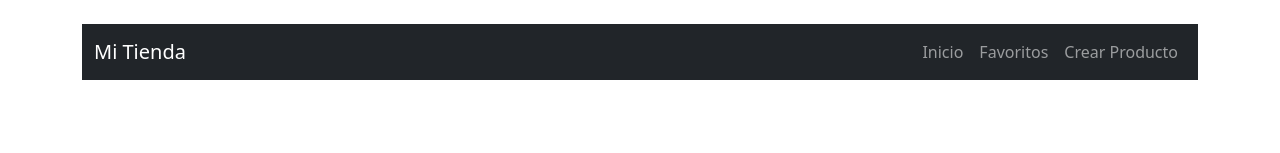
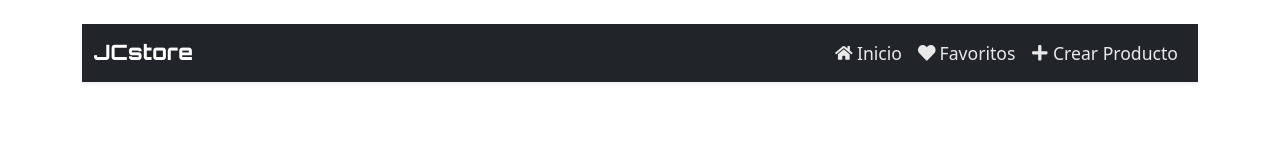
Before and after one commit to Alexander-Ajalla/PV-TP-Integrador-Grupo09, a React (Vite) app: page / in a window 1280 px wide. Shown: the top 153 px of the page. Built offline with nearby package versions, Linux system fonts and the light colour scheme; no server answers; grey boxes are pictures that could not be loaded.

Commit message:
Agregando estilos a NavBar

```diff
--- a/index.html
+++ b/index.html
@@ -4,6 +4,7 @@
     <meta charset="UTF-8" />
     <link rel="icon" type="image/svg+xml" href="/vite.svg" />
     <meta name="viewport" content="width=device-width, initial-scale=1.0" />
+    <link href="https://fonts.googleapis.com/css2?family=Orbitron:wght@500&display=swap" rel="stylesheet">
     <title>TP FINAL</title>
   </head>
   <body>
--- a/src/components/NavBar.jsx
+++ b/src/components/NavBar.jsx
@@ -1,25 +1,40 @@
 import React from 'react';
 import { Link } from 'react-router-dom';
+import { FaHome, FaHeart, FaPlus } from 'react-icons/fa';
+import '../css/NavBar.css'
 
 const Navbar = () => {
   return (
-    <nav className="navbar navbar-expand-lg navbar-dark bg-dark">
+    <nav className="navbar navbar-expand-lg navbar-dark bg-dark shadow-sm">
       <div className="container">
-        <Link className="navbar-brand" to="/">Mi Tienda</Link>
-        <button className="navbar-toggler" type="button" data-bs-toggle="collapse" data-bs-target="#navbarNav">
+        <Link className="navbar-brand fw-bold" to="/">
+           JCstore
+        </Link>
+        <button
+          className="navbar-toggler"
+          type="button"
+          data-bs-toggle="collapse"
+          data-bs-target="#navbarNav"
+        >
           <span className="navbar-toggler-icon"></span>
         </button>
 
         <div className="collapse navbar-collapse" id="navbarNav">
           <ul className="navbar-nav ms-auto">
             <li className="nav-item">
-              <Link className="nav-link" to="/">Inicio</Link>
+              <Link className="nav-link d-flex align-items-center gap-1" to="/">
+                <FaHome /> Inicio
+              </Link>
             </li>
             <li className="nav-item">
-              <Link className="nav-link" to="/favoritos">Favoritos</Link>
+              <Link className="nav-link d-flex align-items-center gap-1" to="/favoritos">
+                <FaHeart /> Favoritos
+              </Link>
             </li>
             <li className="nav-item">
-              <Link className="nav-link" to="/crear">Crear Producto</Link>
+              <Link className="nav-link d-flex align-items-center gap-1" to="/crear">
+                <FaPlus /> Crear Producto
+              </Link>
             </li>
           </ul>
         </div>
--- a/src/css/NavBar.css
+++ b/src/css/NavBar.css
@@ -0,0 +1,63 @@
+/* Navbar general */
+.navbar {
+  font-size: 1.1rem;
+  transition: background-color 0.3s ease-in-out;
+  box-shadow: 0 2px 5px rgba(0, 0, 0, 0.2);
+}
+
+/* Logo (marca) */
+.navbar-brand {
+  font-family: 'Orbitron',sans-serif;
+  font-size: 1.5rem;
+  font-weight: bold;
+  letter-spacing: 1px;
+  display: flex;
+  align-items: center;
+  gap: 8px;
+}
+
+/* Enlaces de navegación */
+.navbar-nav .nav-link {
+  color: rgba(255, 255, 255, 0.9);
+  transition: color 0.2s ease-in-out, transform 0.2s ease;
+  display: flex;
+  align-items: center;
+  gap: 6px;
+}
+
+.navbar-nav .nav-link:hover {
+  color: #ffc107; /* amarillo Bootstrap */
+  transform: translateY(-1px);
+  text-decoration: none;
+}
+
+/* Nav activo */
+.navbar-nav .nav-link.active {
+  color: #0d6efd; /* azul Bootstrap */
+  font-weight: bold;
+}
+
+/* Íconos */
+.navbar-nav .nav-link svg {
+  font-size: 1.1rem;
+}
+
+/* Responsive navbar al hacer toggle */
+.navbar-toggler {
+  border: none;
+}
+
+.navbar-toggler:focus {
+  box-shadow: none;
+}
+
+/* Espacio en versión mobile */
+@media (max-width: 767px) {
+  .navbar-nav {
+    padding-top: 0.5rem;
+  }
+
+  .navbar-nav .nav-item {
+    margin-bottom: 0.5rem;
+  }
+}
```
